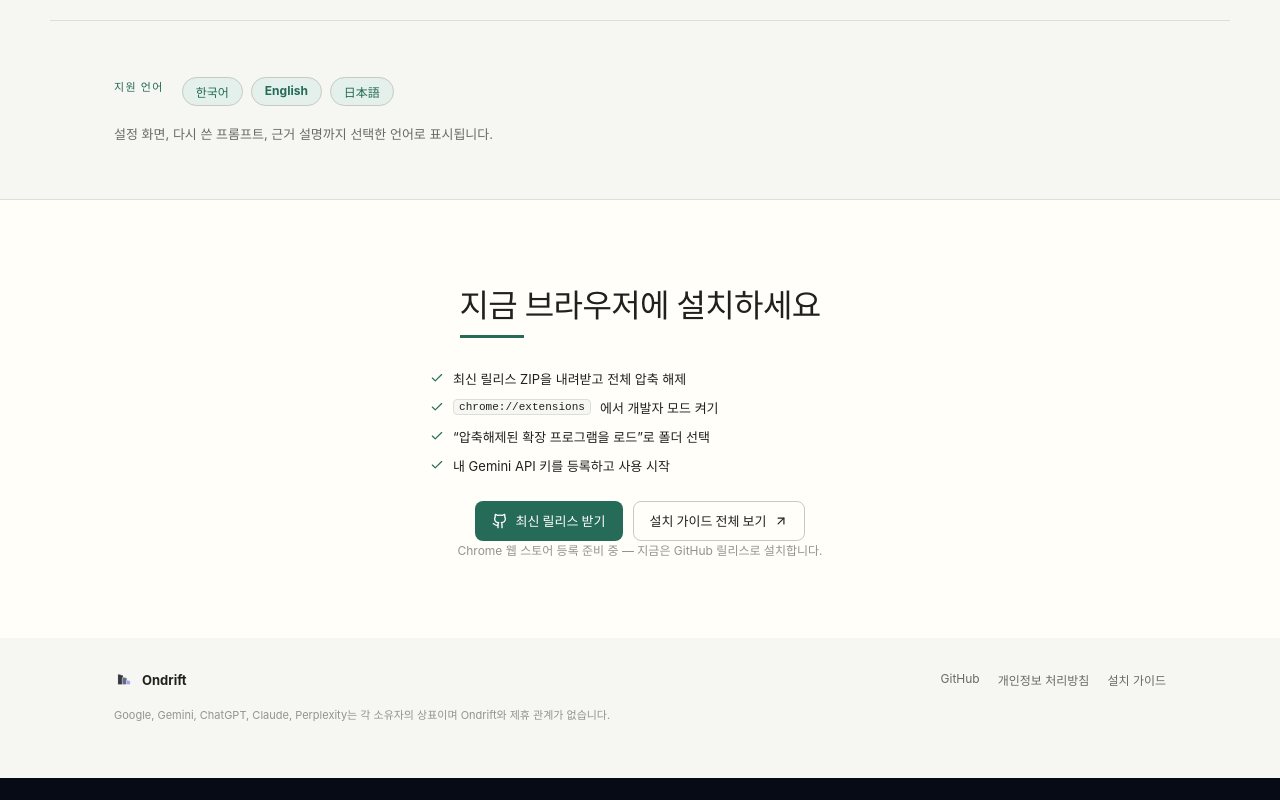
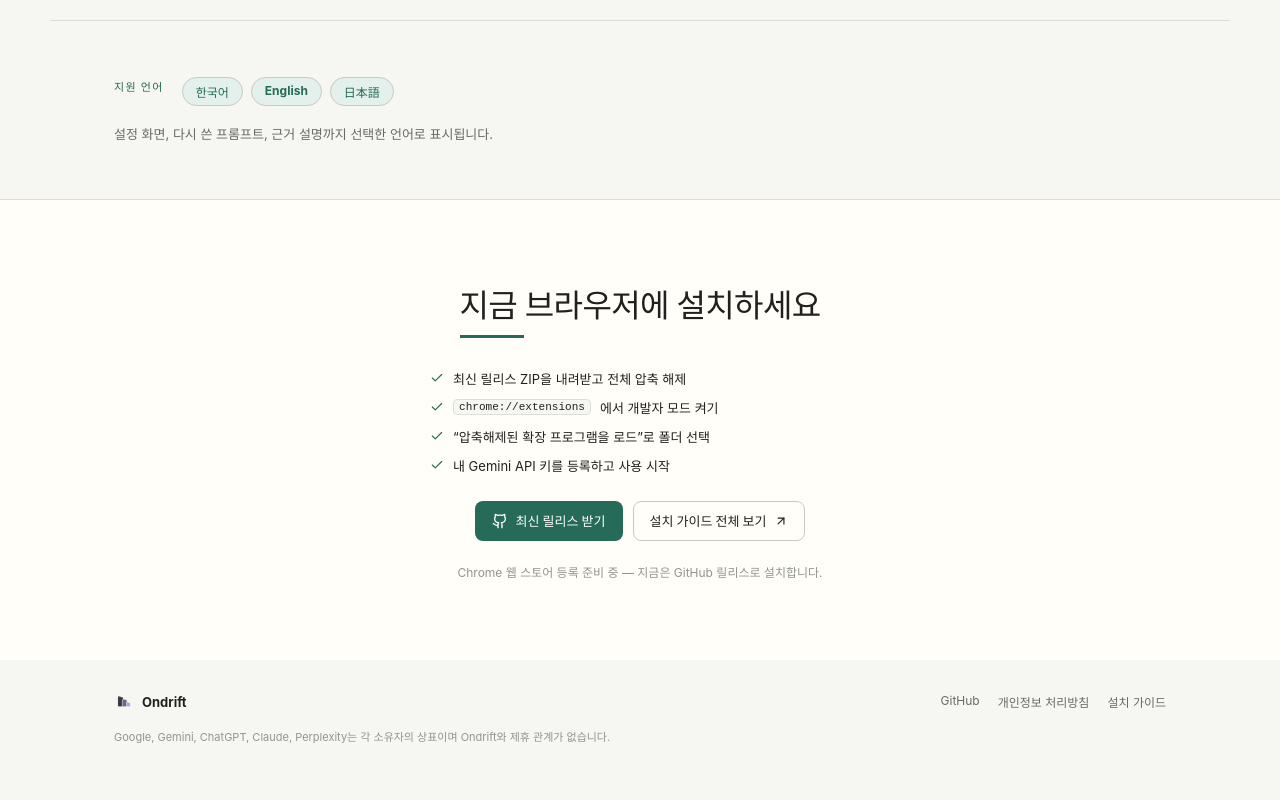
Before and after one commit to Ondrift-labs/Ondrift-FE, a React (Vite) app: page / in a window 1280 px wide. Shown: the part 1451-2251 px from the top of the page. Before the commit the page ends 2229 px from the top, so only its background shows below. Built offline with nearby package versions, Linux system fonts and the light colour scheme.

Commit message:
style : 웹 스토어 안내문 위쪽 여백 조정

```diff
--- a/src/features/landing/landing.css
+++ b/src/features/landing/landing.css
@@ -192,7 +192,7 @@
 .landing-cta-steps li { display: flex; align-items: center; gap: 9px; font-size: 13px; color: var(--ink); }
 .landing-cta-steps svg { flex: 0 0 auto; color: var(--accent); }
 .landing-cta .landing-hero-actions { justify-content: center; margin-top: 26px; }
-.landing-cta .landing-hero-meta { text-align: center; }
+.landing-cta .landing-hero-meta { margin-top: 22px; text-align: center; }
 
 /* footer */
 .landing-footer { max-width: 1180px; margin: 0 auto; padding: 32px clamp(20px, 5vw, 64px) 56px; display: flex; flex-wrap: wrap; align-items: center; gap: 16px; }
```
